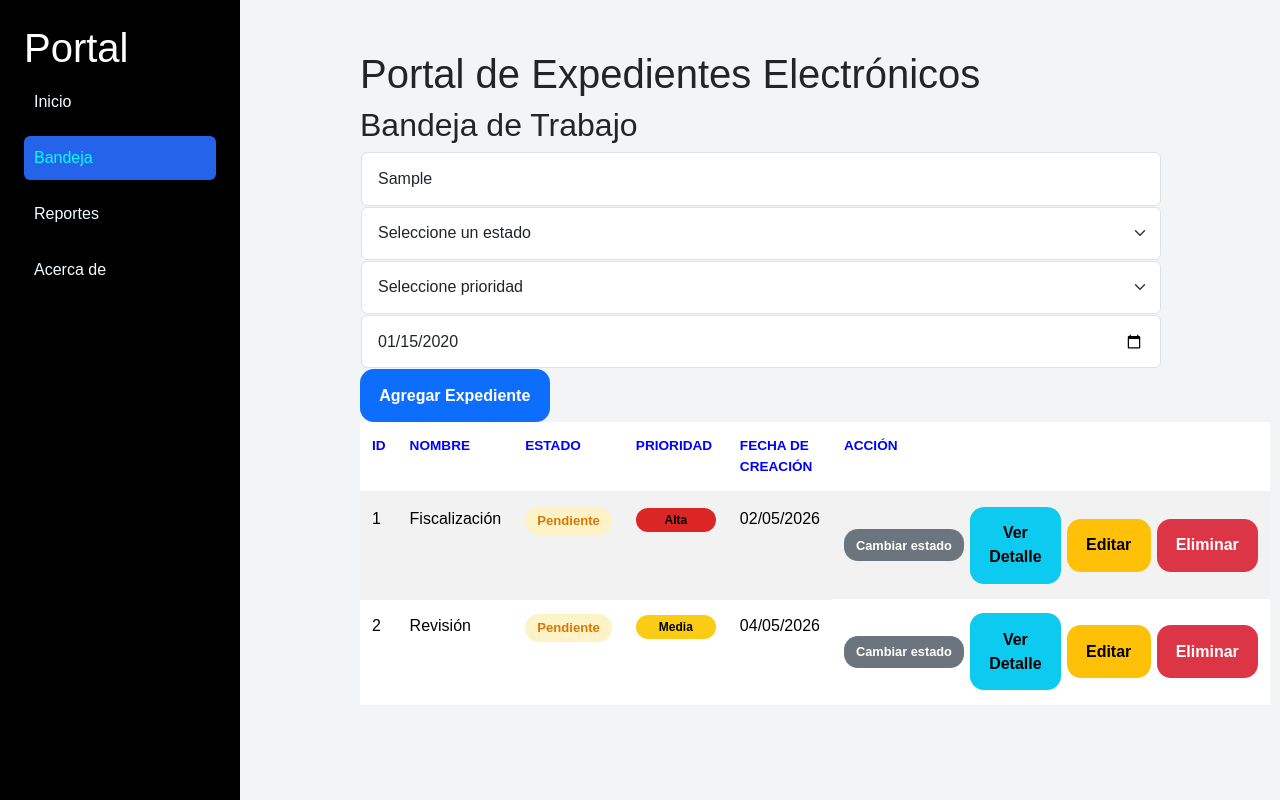
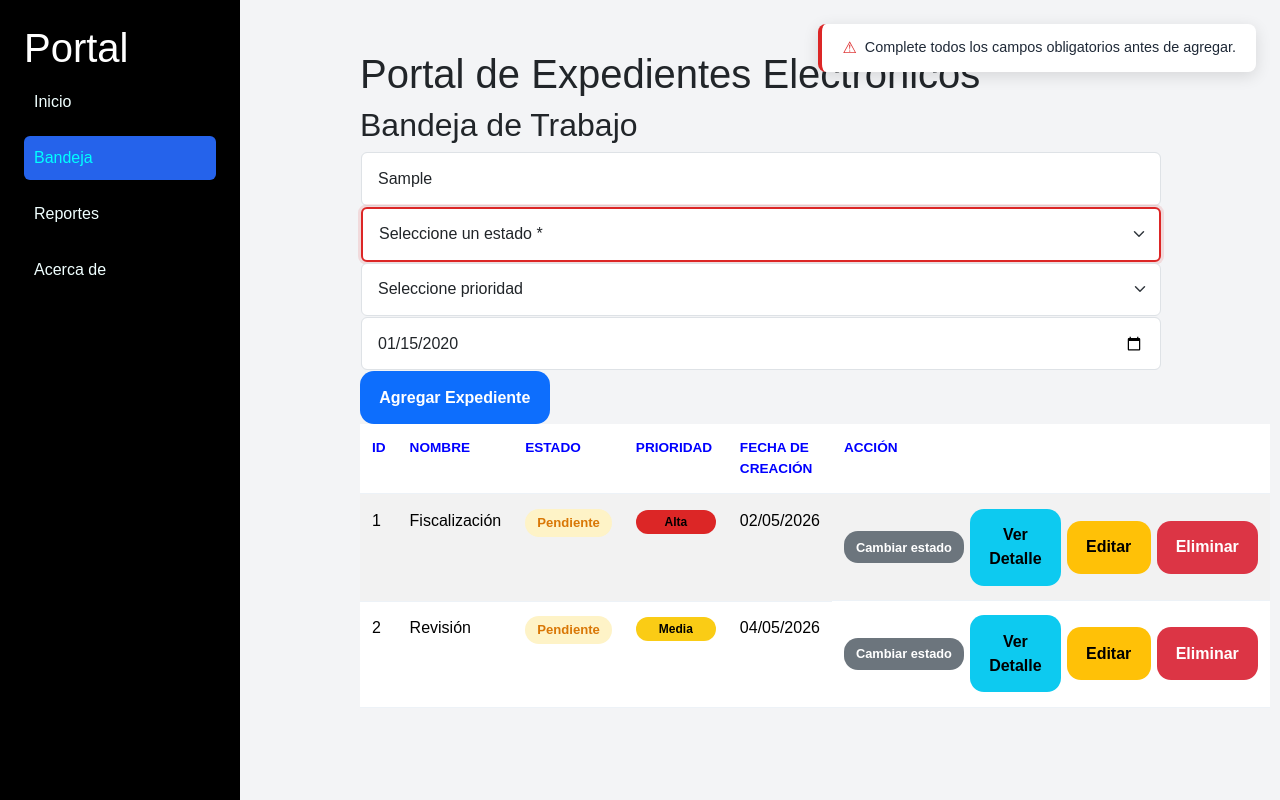
Before and after one commit to jopinones/curso-angular, an Angular app: page /bandeja in a window 1280 px wide. Both pictures are taken after typing "Sample", "2020-01-15" into the empty fields and a click on the button "Agregar Expediente". Built offline with nearby package versions, Linux system fonts and the light colour scheme.

Commit message:
agrega validacion visual por campo vacio

```diff
--- a/src/app/bandeja/bandeja.css
+++ b/src/app/bandeja/bandeja.css
@@ -77,6 +77,43 @@ th {
   min-width: 100px;
 }
 
+.campo-invalido {
+  border: 2px solid #dc2626 !important;
+  box-shadow: 0 0 0 3px rgba(220, 38, 38, 0.12) !important;
+}
+
+.alerta-toast {
+  position: fixed;
+  top: 24px;
+  right: 24px;
+  z-index: 1000;
+  background: #ffffff;
+  border-left: 4px solid #dc2626;
+  border-radius: 8px;
+  padding: 12px 20px;
+  box-shadow: 0 4px 16px rgba(0, 0, 0, 0.12);
+  font-size: 0.9rem;
+  color: #1f2937;
+  display: flex;
+  align-items: center;
+  gap: 8px;
+  opacity: 0;
+  transform: translateX(16px);
+  transition: opacity 0.25s ease, transform 0.25s ease;
+  pointer-events: none;
+}
+
+.alerta-toast.alerta-visible {
+  opacity: 1;
+  transform: translateX(0);
+  pointer-events: auto;
+}
+
+.alerta-icono {
+  color: #dc2626;
+  font-size: 1rem;
+}
+
 .badge-estado {
   padding: 4px 12px;
   border-radius: 20px;
--- a/src/app/bandeja/bandeja.html
+++ b/src/app/bandeja/bandeja.html
@@ -1,3 +1,8 @@
+<div class="alerta-toast" [ngClass]="{ 'alerta-visible': alerta.visible }">
+    <span class="alerta-icono">&#9888;</span>
+    {{ alerta.mensaje }}
+</div>
+
 <div class="contenedor">
     <h1>Portal de Expedientes Electrónicos</h1>
 
@@ -6,13 +11,18 @@
     <div class="formulario">
         <input
             type="text"
-            placeholder="Nombre del expediente"
+            placeholder="Nombre del expediente *"
             class="form-control"
             [(ngModel)]="nuevoExpediente.nombre"
+            [class.campo-invalido]="formularioEnviado && !nuevoExpediente.nombre"
         >
 
-        <select [(ngModel)]="nuevoExpediente.estado" class="form-select">
-            <option value="">Seleccione un estado</option>
+        <select
+            [(ngModel)]="nuevoExpediente.estado"
+            class="form-select"
+            [class.campo-invalido]="formularioEnviado && !nuevoExpediente.estado"
+        >
+            <option value="">Seleccione un estado *</option>
             <option value="Pendiente">Pendiente</option>
             <option value="En proceso">En proceso</option>
             <option value="Finalizado">Finalizado</option>
@@ -29,6 +39,7 @@
             type="date"
             class="form-control"
             [(ngModel)]="nuevoExpediente.fechaCreacion"
+            [class.campo-invalido]="formularioEnviado && !nuevoExpediente.fechaCreacion"
         >
 
         <button type="button" class="btn btn-primary" (click)="agregarExpediente()">Agregar Expediente</button>
@@ -50,10 +61,19 @@
                         <tr class="fila-editando">
                             <td>{{ expediente.id }}</td>
                             <td>
-                                <input type="text" class="form-control input-celda" [(ngModel)]="expedienteEditando.nombre">
+                                <input
+                                    type="text"
+                                    class="form-control input-celda"
+                                    [(ngModel)]="expedienteEditando.nombre"
+                                    [class.campo-invalido]="edicionEnviada && !expedienteEditando.nombre"
+                                >
                             </td>
                             <td>
-                                <select class="form-select input-celda" [(ngModel)]="expedienteEditando.estado">
+                                <select
+                                    class="form-select input-celda"
+                                    [(ngModel)]="expedienteEditando.estado"
+                                    [class.campo-invalido]="edicionEnviada && !expedienteEditando.estado"
+                                >
                                     <option value="Pendiente">Pendiente</option>
                                     <option value="En proceso">En proceso</option>
                                     <option value="Finalizado">Finalizado</option>
@@ -67,7 +87,12 @@
                                 </select>
                             </td>
                             <td>
-                                <input type="date" class="form-control input-celda" [(ngModel)]="expedienteEditando.fechaCreacion">
+                                <input
+                                    type="date"
+                                    class="form-control input-celda"
+                                    [(ngModel)]="expedienteEditando.fechaCreacion"
+                                    [class.campo-invalido]="edicionEnviada && !expedienteEditando.fechaCreacion"
+                                >
                             </td>
                             <td class="acciones">
                                 <button type="button" class="btn btn-success" (click)="guardarEdicion()">Guardar</button>
--- a/src/app/bandeja/bandeja.ts
+++ b/src/app/bandeja/bandeja.ts
@@ -15,7 +15,12 @@ export class Bandeja implements OnInit {
   idEditando: number | null = null;
   expedienteEditando: Expediente = { id: 0, nombre: '', estado: '', prioridad: '', fechaCreacion: '' };
 
+  formularioEnviado = false;
+  edicionEnviada = false;
+  alerta = { mensaje: '', visible: false };
+
   private readonly flujoEstados = ['Pendiente', 'En proceso', 'Finalizado'];
+  private alertaTimeout: ReturnType<typeof setTimeout> | null = null;
 
   nuevoExpediente: Expediente = {
     id: 0,
@@ -37,12 +42,26 @@ export class Bandeja implements OnInit {
     }
   }
 
+  mostrarAlerta(mensaje: string) {
+    if (this.alertaTimeout) clearTimeout(this.alertaTimeout);
+    this.alerta = { mensaje, visible: true };
+    this.alertaTimeout = setTimeout(() => {
+      this.alerta.visible = false;
+    }, 3500);
+  }
+
   iniciarEdicion(expediente: Expediente) {
     this.idEditando = expediente.id;
+    this.edicionEnviada = false;
     this.expedienteEditando = { ...expediente };
   }
 
   guardarEdicion() {
+    this.edicionEnviada = true;
+    if (!this.expedienteEditando.nombre || !this.expedienteEditando.estado || !this.expedienteEditando.fechaCreacion) {
+      this.mostrarAlerta('Complete todos los campos obligatorios antes de guardar.');
+      return;
+    }
     const index = this.expedientes.findIndex(e => e.id === this.idEditando);
     if (index !== -1) {
       this.expedientes[index] = { ...this.expedienteEditando };
@@ -53,6 +72,7 @@ export class Bandeja implements OnInit {
 
   cancelarEdicion() {
     this.idEditando = null;
+    this.edicionEnviada = false;
     this.expedienteEditando = { id: 0, nombre: '', estado: '', prioridad: '', fechaCreacion: '' };
   }
 
@@ -65,8 +85,9 @@ export class Bandeja implements OnInit {
   }
 
   agregarExpediente() {
+    this.formularioEnviado = true;
     if (!this.nuevoExpediente.nombre || !this.nuevoExpediente.estado || !this.nuevoExpediente.fechaCreacion) {
-      alert('Debe completar todos los datos');
+      this.mostrarAlerta('Complete todos los campos obligatorios antes de agregar.');
       return;
     }
 
@@ -90,6 +111,7 @@ export class Bandeja implements OnInit {
 
   limpiarFormulario() {
     this.nuevoExpediente = { id: 0, nombre: '', estado: '', prioridad: '', fechaCreacion: '' };
+    this.formularioEnviado = false;
   }
 
   guardarLocalStorage() {
```
